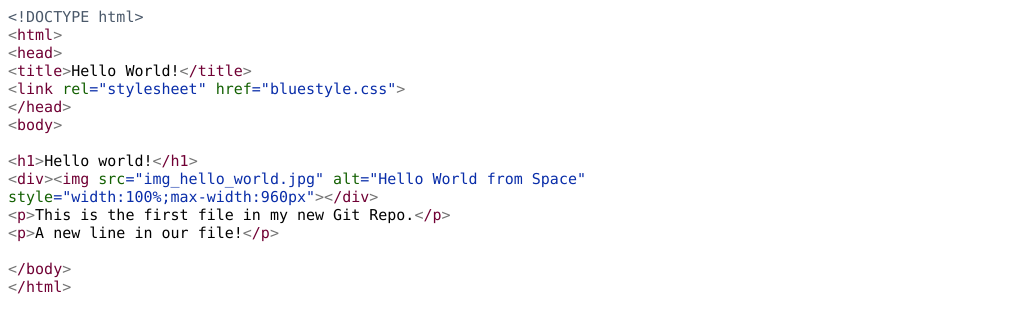
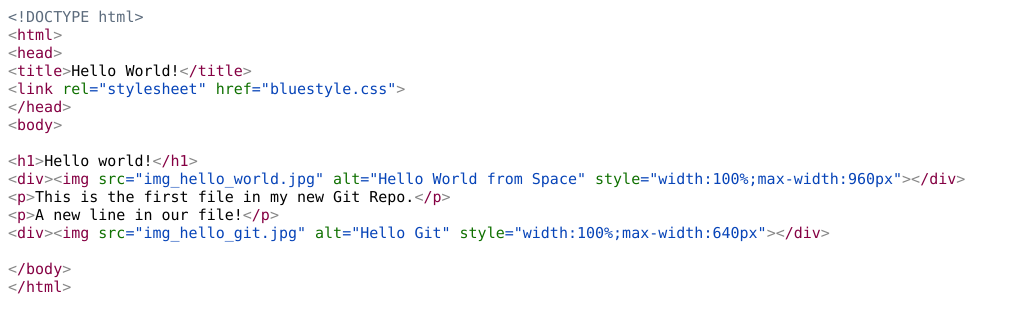
Before and after one commit to mingliu-tahirih/hello-world, a plain HTML site: page index.html in a window 1280 px wide. Shown: the whole page, without its empty margins (0-1018 px from the left). Drawn offline with Linux system fonts and the light colour scheme.

Commit message:
added new image

```diff
--- a/index.html
+++ b/index.html
@@ -7,18 +7,18 @@
   <meta name="Generator" content="Cocoa HTML Writer">
   <meta name="CocoaVersion" content="2575.4">
   <style type="text/css">
-    p.p1 {margin: 0.0px 0.0px 0.0px 0.0px; font: 15.0px Menlo; color: #4b596a; -webkit-text-stroke: #4b596a}
-    p.p2 {margin: 0.0px 0.0px 0.0px 0.0px; font: 15.0px Menlo; color: #700034; -webkit-text-stroke: #700034}
+    p.p1 {margin: 0.0px 0.0px 0.0px 0.0px; font: 15.0px Menlo; color: #5d6c7d; -webkit-text-stroke: #5d6c7d}
+    p.p2 {margin: 0.0px 0.0px 0.0px 0.0px; font: 15.0px Menlo; color: #850043; -webkit-text-stroke: #850043}
     p.p3 {margin: 0.0px 0.0px 0.0px 0.0px; font: 15.0px Menlo; -webkit-text-stroke: #000000}
-    p.p4 {margin: 0.0px 0.0px 0.0px 0.0px; font: 15.0px Menlo; color: #092da9; -webkit-text-stroke: #092da9}
+    p.p4 {margin: 0.0px 0.0px 0.0px 0.0px; font: 15.0px Menlo; color: #0744b8; -webkit-text-stroke: #0744b8}
     p.p5 {margin: 0.0px 0.0px 0.0px 0.0px; font: 15.0px Menlo; -webkit-text-stroke: #000000; min-height: 18.0px}
-    p.p6 {margin: 0.0px 0.0px 0.0px 0.0px; font: 15.0px Menlo; color: #700034; -webkit-text-stroke: #700034; background-color: #ffffff}
+    p.p6 {margin: 0.0px 0.0px 0.0px 0.0px; font: 15.0px Menlo; color: #850043; -webkit-text-stroke: #850043; background-color: #ffffff}
     span.s1 {font-kerning: none; background-color: #ffffff}
-    span.s2 {font-kerning: none; color: #747474; background-color: #ffffff; -webkit-text-stroke: 0px #747474}
-    span.s3 {font-kerning: none; color: #700034; background-color: #ffffff; -webkit-text-stroke: 0px #700034}
-    span.s4 {font-kerning: none; color: #136002; background-color: #ffffff; -webkit-text-stroke: 0px #136002}
+    span.s2 {font-kerning: none; color: #878787; background-color: #ffffff; -webkit-text-stroke: 0px #878787}
+    span.s3 {font-kerning: none; color: #850043; background-color: #ffffff; -webkit-text-stroke: 0px #850043}
+    span.s4 {font-kerning: none; color: #0f7001; background-color: #ffffff; -webkit-text-stroke: 0px #0f7001}
     span.s5 {font-kerning: none}
-    span.s6 {font-kerning: none; color: #747474; -webkit-text-stroke: 0px #747474}
+    span.s6 {font-kerning: none; color: #878787; -webkit-text-stroke: 0px #878787}
   </style>
 </head>
 <body>
@@ -31,10 +31,10 @@
 <p class="p2"><span class="s2">&lt;</span><span class="s1">body</span><span class="s2">&gt;</span></p>
 <p class="p5"><span class="s5"></span><br></p>
 <p class="p3"><span class="s2">&lt;</span><span class="s3">h1</span><span class="s2">&gt;</span><span class="s1">Hello world!</span><span class="s2">&lt;</span><span class="s3">/h1</span><span class="s2">&gt;</span></p>
-<p class="p4"><span class="s2">&lt;</span><span class="s3">div</span><span class="s2">&gt;&lt;</span><span class="s3">img</span><span class="s4"> src</span><span class="s1">="img_hello_world.jpg"</span><span class="s4"> alt</span><span class="s1">="Hello World from Space"</span></p>
-<p class="p4"><span class="s4">style</span><span class="s1">="width:100%;max-width:960px"</span><span class="s2">&gt;&lt;</span><span class="s3">/div</span><span class="s2">&gt;</span></p>
+<p class="p4"><span class="s2">&lt;</span><span class="s3">div</span><span class="s2">&gt;&lt;</span><span class="s3">img</span><span class="s4"> src</span><span class="s1">="img_hello_world.jpg"</span><span class="s4"> alt</span><span class="s1">="Hello World from Space"</span><span class="s4"> style</span><span class="s1">="width:100%;max-width:960px"</span><span class="s2">&gt;&lt;</span><span class="s3">/div</span><span class="s2">&gt;</span></p>
 <p class="p3"><span class="s2">&lt;</span><span class="s3">p</span><span class="s2">&gt;</span><span class="s1">This is the first file in my new Git Repo.</span><span class="s2">&lt;</span><span class="s3">/p</span><span class="s2">&gt;</span></p>
 <p class="p3"><span class="s2">&lt;</span><span class="s3">p</span><span class="s2">&gt;</span><span class="s1">A new line in our file!</span><span class="s2">&lt;</span><span class="s3">/p</span><span class="s2">&gt;</span></p>
+<p class="p4"><span class="s2">&lt;</span><span class="s3">div</span><span class="s2">&gt;&lt;</span><span class="s3">img</span><span class="s4"> src</span><span class="s1">="img_hello_git.jpg"</span><span class="s4"> alt</span><span class="s1">="Hello Git"</span><span class="s4"> style</span><span class="s1">="width:100%;max-width:640px"</span><span class="s2">&gt;&lt;</span><span class="s3">/div</span><span class="s2">&gt;</span></p>
 <p class="p5"><span class="s5"></span><br></p>
 <p class="p2"><span class="s2">&lt;</span><span class="s1">/body</span><span class="s2">&gt;</span></p>
 <p class="p6"><span class="s6">&lt;</span><span class="s5">/html</span><span class="s6">&gt;</span></p>
```
Also changed, not shown: 1 other file.
